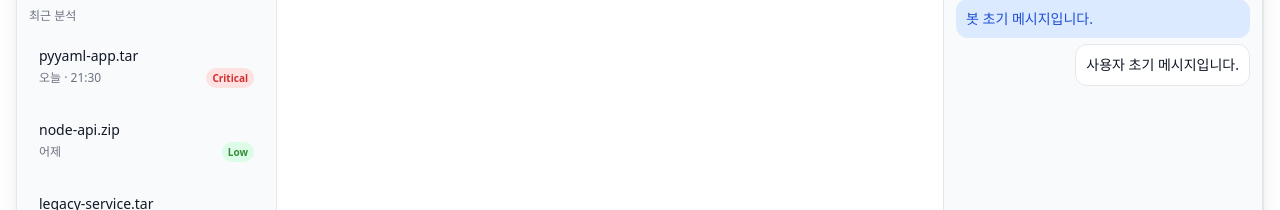
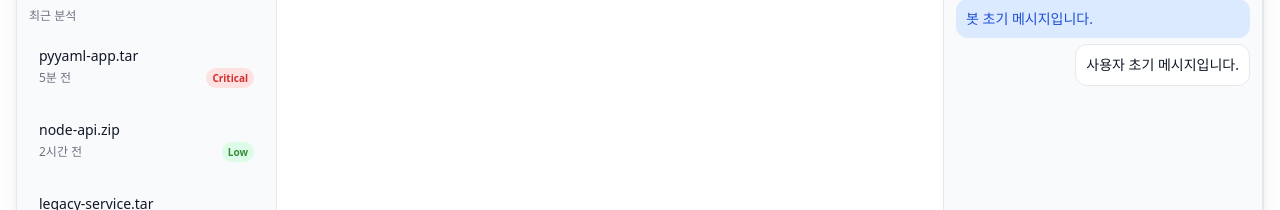
Before and after one commit to s3zer0/system-security, a React app in the folder Frontend/: page /analysis/1 in a window 1280 px wide. Shown: the part 167-377 px from the top of the page. Built offline with nearby package versions, Linux system fonts and the light colour scheme; the HTML template or start-up script is replaced by a standard one.

Commit message:
시간 경과 기능 추가

```diff
--- a/Frontend/src/components/AnalysisSidebar.jsx
+++ b/Frontend/src/components/AnalysisSidebar.jsx
@@ -1,7 +1,19 @@
-import React, { useRef, useState } from "react";
+import React, { useRef, useState, useEffect} from "react";
 import { Link, useNavigate, useParams } from "react-router-dom";
 import { useAnalysis } from '../context/AnalysisContext';
 import RiskBadge from './RiskBadge';
+
+function formatTimeAgo(timestamp) {
+    const now = Date.now();
+    const seconds = Math.floor((now - timestamp)/1000);
+
+    if(seconds < 60) return '방금 전';
+    if(seconds < 60 * 60) return `${Math.floor(seconds / 60)}분 전`;
+    if(seconds < 60 * 60 * 24) return `${Math.floor(seconds / 3600)}시간 전`;
+    if(seconds < 60 * 60 * 24 * 30) return `${Math.floor(seconds / 86400)}일 전`;
+
+    return new Date(timestamp).toLocaleDateString('ko-KR');
+}
 
 function RunItem({ analysis, isActive }){
     return (
@@ -12,7 +24,7 @@ function RunItem({ analysis, isActive }){
         >
             <div className="font-medium text-text-main">{analysis.name}</div>
             <div className="flex justify-between items-center text-xs text-text-muted mt-0.5">
-                <span>{analysis.meta}</span>
+                <span>{formatTimeAgo(analysis.meta)}</span>
                 <RiskBadge level={analysis.risk}/>
             </div>
         </Link>
@@ -28,6 +40,16 @@ export default function AnalysisSidebar() {
     const fileInputRef = useRef(null);
 
     const [isDragging, setIsDragging] = useState(false);
+
+    const [now, setNow] = useState(Date.now());
+
+    useEffect(() => {
+        const interval = setInterval(() =>{
+            setNow(Date.now());
+        }, 60000);
+
+        return () => clearInterval(interval);
+    }, []);
 
     const handleFileUpload = async (file) => {
 
@@ -50,7 +72,7 @@ export default function AnalysisSidebar() {
             addAnalysis({
                 id: fakeResponse.id,
                 name: file.name,
-                meta: '방금 전',
+                meta: Date.now(),
                 risk: fakeResponse.risk,
             });
 
--- a/Frontend/src/context/AnalysisContext.jsx
+++ b/Frontend/src/context/AnalysisContext.jsx
@@ -1,9 +1,24 @@
 import React, { createContext, useContext, useState } from 'react';
 
 const MOCK_DATA = [
-  { id: 'pyyaml-app.tar', name: 'pyyaml-app.tar', meta: '오늘 · 21:30', risk: 'Critical' },
-  { id: 'node-api.zip', name: 'node-api.zip', meta: '어제', risk: 'Low' },
-  { id: 'legacy-service.tar', name: 'legacy-service.tar', meta: '3일 전', risk: 'Medium' },
+  {
+    id: 'pyyaml-app.tar',
+    name: 'pyyaml-app.tar',
+    meta: Date.now() - 5 * 60 * 1000,
+    risk: 'Critical'
+  },
+  {
+    id: 'node-api.zip',
+    name: 'node-api.zip',
+    meta: Date.now() - 2 * 3600 * 1000,
+    risk: 'Low'
+  },
+  {
+    id: 'legacy-service.tar',
+    name: 'legacy-service.tar',
+    meta: Date.now() - 3 * 86400 * 1000,
+    risk: 'Medium'
+  },
 ];
 
 const AnalysisContext = createContext();
```
